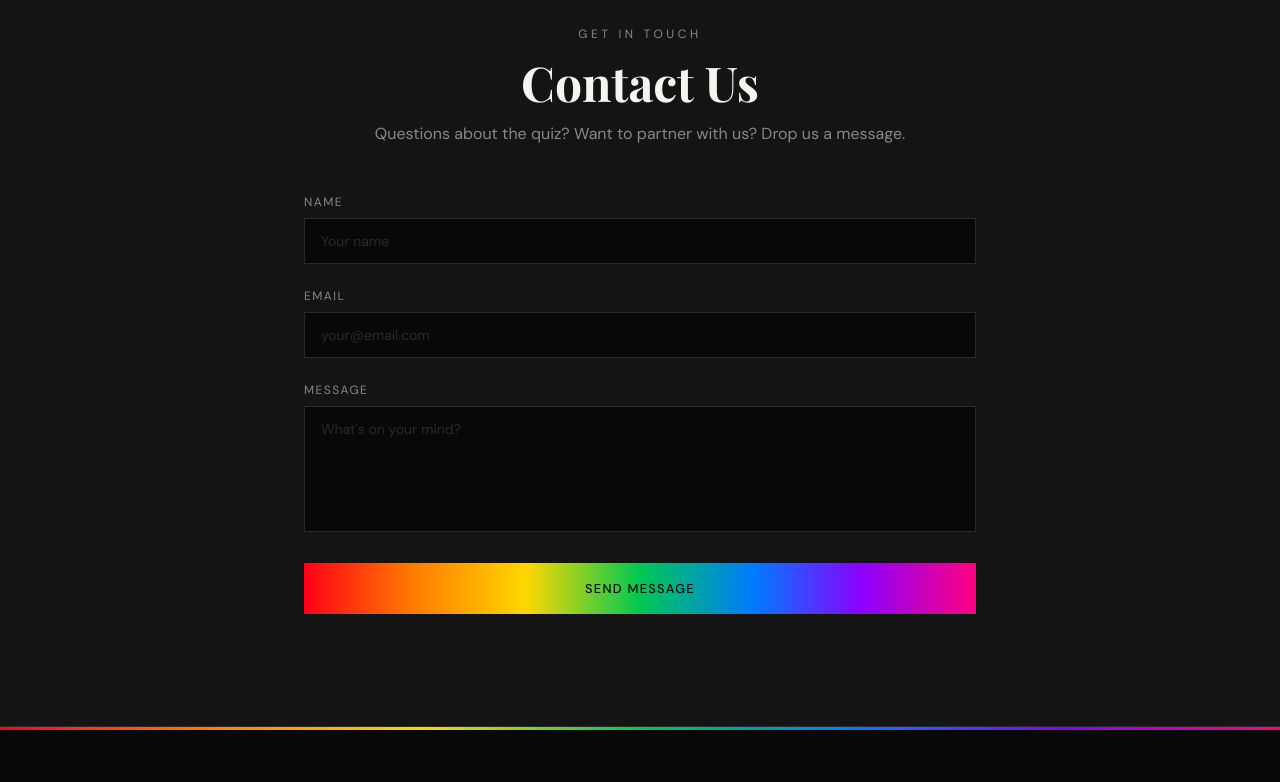
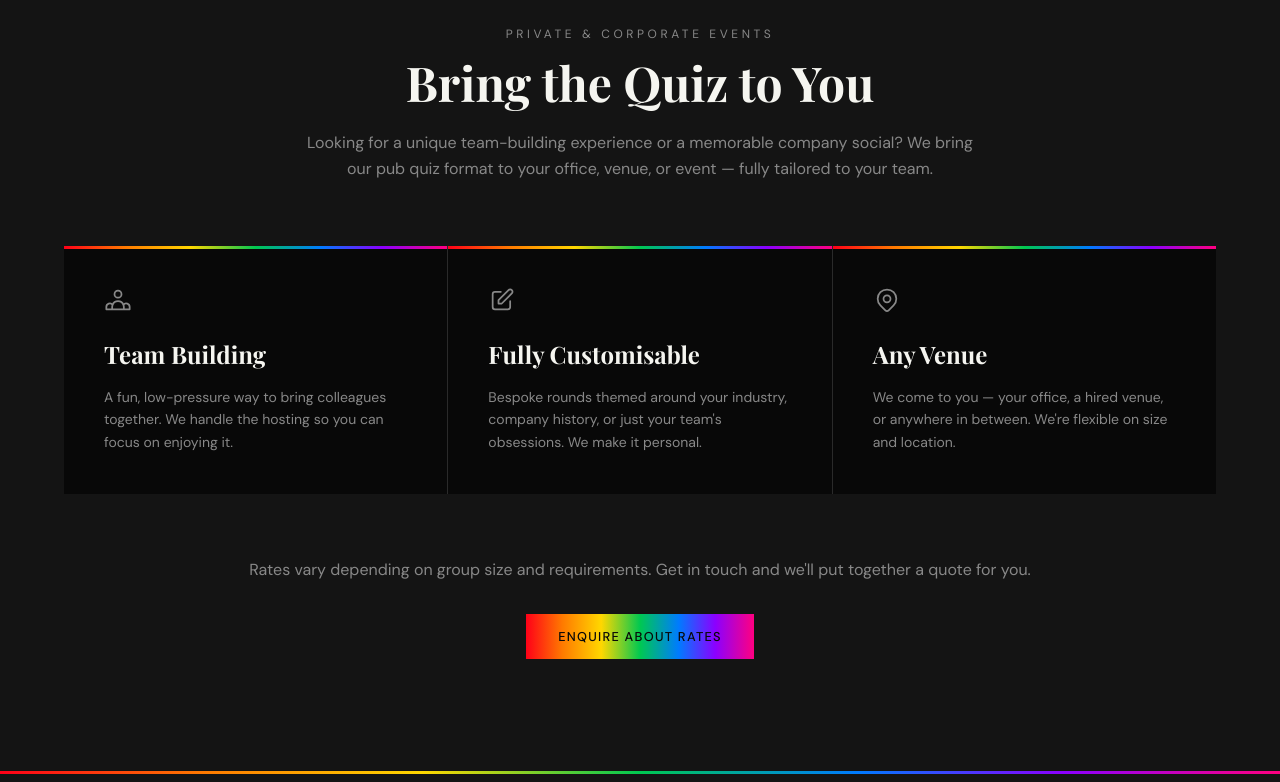
Before and after one commit to giuliofolino/northlondonpubquizzes, a Nuxt app: page / in a window 1280 px wide. Shown: the part 4540-5322 px from the top of the page. Built offline with nearby package versions, Linux system fonts and the light colour scheme; a web font is replaced by a local one.

Commit message:
new corporate section

```diff
--- /dev/null
+++ b/components/CorporateSection.vue
@@ -0,0 +1,67 @@
+<template>
+  <section id="corporate" class="py-28 px-6 bg-surface">
+    <div class="max-w-6xl mx-auto">
+      <div class="text-center mb-16">
+        <p class="font-sans text-xs tracking-[0.3em] uppercase text-muted mb-4">Private & Corporate Events</p>
+        <h2 class="font-display text-4xl md:text-5xl font-bold text-chalk mb-6">Bring the Quiz to You</h2>
+        <p class="font-sans text-muted max-w-2xl mx-auto leading-relaxed">
+          Looking for a unique team-building experience or a memorable company social? We bring our pub quiz format to your office, venue, or event — fully tailored to your team.
+        </p>
+      </div>
+
+      <div class="grid md:grid-cols-3 gap-px bg-faint mb-16">
+        <div class="bg-ink p-10 relative">
+          <div class="rainbow-bar absolute top-0 left-0 right-0" />
+          <div class="mb-6">
+            <svg class="w-7 h-7 text-muted" fill="none" stroke="currentColor" viewBox="0 0 24 24">
+              <path stroke-linecap="round" stroke-linejoin="round" stroke-width="1.5" d="M17 20h5v-2a3 3 0 00-5.356-1.857M17 20H7m10 0v-2c0-.656-.126-1.283-.356-1.857M7 20H2v-2a3 3 0 015.356-1.857M7 20v-2c0-.656.126-1.283.356-1.857m0 0a5.002 5.002 0 019.288 0M15 7a3 3 0 11-6 0 3 3 0 016 0z" />
+            </svg>
+          </div>
+          <h3 class="font-display text-2xl font-bold text-chalk mb-4">Team Building</h3>
+          <p class="font-sans text-muted leading-relaxed text-sm">
+            A fun, low-pressure way to bring colleagues together. We handle the hosting so you can focus on enjoying it.
+          </p>
+        </div>
+
+        <div class="bg-ink p-10 relative">
+          <div class="rainbow-bar absolute top-0 left-0 right-0" />
+          <div class="mb-6">
+            <svg class="w-7 h-7 text-muted" fill="none" stroke="currentColor" viewBox="0 0 24 24">
+              <path stroke-linecap="round" stroke-linejoin="round" stroke-width="1.5" d="M11 5H6a2 2 0 00-2 2v11a2 2 0 002 2h11a2 2 0 002-2v-5m-1.414-9.414a2 2 0 112.828 2.828L11.828 15H9v-2.828l8.586-8.586z" />
+            </svg>
+          </div>
+          <h3 class="font-display text-2xl font-bold text-chalk mb-4">Fully Customisable</h3>
+          <p class="font-sans text-muted leading-relaxed text-sm">
+            Bespoke rounds themed around your industry, company history, or just your team's obsessions. We make it personal.
+          </p>
+        </div>
+
+        <div class="bg-ink p-10 relative">
+          <div class="rainbow-bar absolute top-0 left-0 right-0" />
+          <div class="mb-6">
+            <svg class="w-7 h-7 text-muted" fill="none" stroke="currentColor" viewBox="0 0 24 24">
+              <path stroke-linecap="round" stroke-linejoin="round" stroke-width="1.5" d="M17.657 16.657L13.414 20.9a1.998 1.998 0 01-2.827 0l-4.244-4.243a8 8 0 1111.314 0z" />
+              <path stroke-linecap="round" stroke-linejoin="round" stroke-width="1.5" d="M15 11a3 3 0 11-6 0 3 3 0 016 0z" />
+            </svg>
+          </div>
+          <h3 class="font-display text-2xl font-bold text-chalk mb-4">Any Venue</h3>
+          <p class="font-sans text-muted leading-relaxed text-sm">
+            We come to you — your office, a hired venue, or anywhere in between. We're flexible on size and location.
+          </p>
+        </div>
+      </div>
+
+      <div class="text-center">
+        <p class="font-sans text-muted mb-8">
+          Rates vary depending on group size and requirements. Get in touch and we'll put together a quote for you.
+        </p>
+        <a
+          href="#contact"
+          class="btn-primary inline-block"
+        >
+          Enquire About Rates
+        </a>
+      </div>
+    </div>
+  </section>
+</template>
--- a/pages/index.vue
+++ b/pages/index.vue
@@ -14,6 +14,8 @@
       <RainbowDivider />
       <MailingSection />
       <RainbowDivider />
+      <CorporateSection />
+      <RainbowDivider />
       <ContactSection />
     </main>
     <TheFooter />
```
